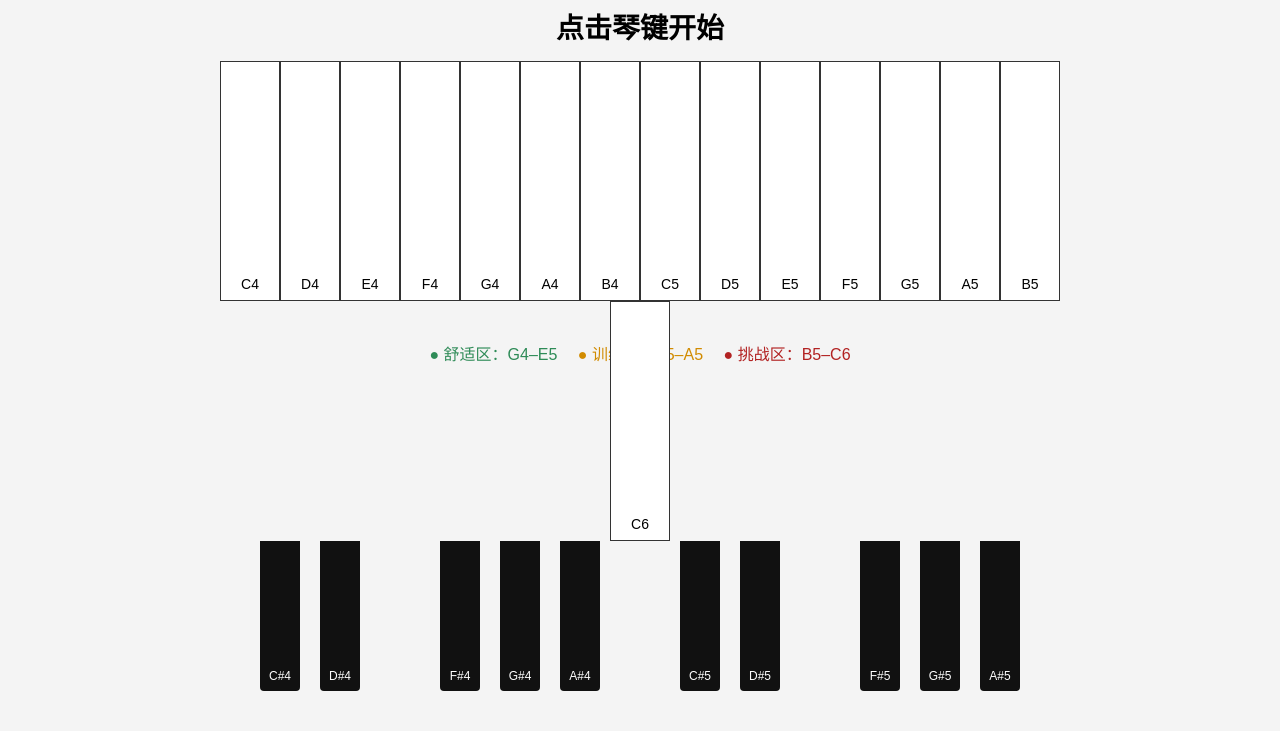
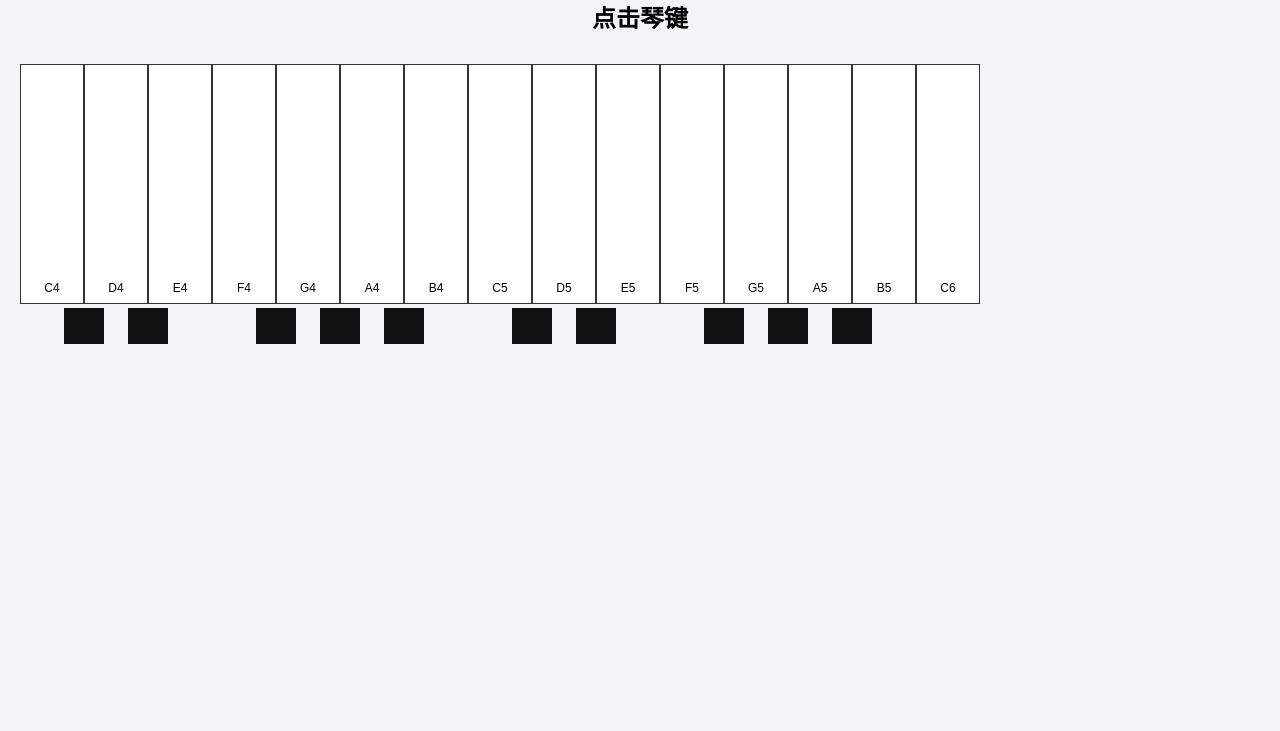
Before and after one commit to zephya2003/vocal-lab, a plain HTML site: page index.html in a window 1280 px wide. Shown: the part 69-800 px from the top of the page. Drawn offline with Linux system fonts and the light colour scheme.

Commit message:
Add files via upload

```diff
--- a/index.html
+++ b/index.html
@@ -1,104 +1,17 @@
-
-<!DOCTYPE html>
-<html lang="zh-CN">
-<head>
-<meta charset="UTF-8">
-<meta name="viewport" content="width=device-width, initial-scale=1">
-<title>女高音练声钢琴 C4–C6</title>
-<style>
-body{font-family:Arial,sans-serif;background:#f4f4f4;text-align:center;margin:20px}
-#display{font-size:28px;font-weight:bold;margin:15px}
-#piano{position:relative;width:840px;height:260px;margin:auto}
-.white{position:relative;display:inline-block;width:60px;height:240px;background:#fff;border:1px solid #333;
-box-sizing:border-box;vertical-align:top;cursor:pointer;user-select:none}
-.white span{position:absolute;bottom:8px;left:0;right:0;font-size:14px}
-.black{position:absolute;width:40px;height:150px;background:#111;color:#fff;border-radius:0 0 4px 4px;
-cursor:pointer;z-index:5}
-.black span{position:absolute;bottom:8px;left:0;right:0;font-size:12px}
-.legend{margin-top:20px}
-.good{color:#2e8b57}.train{color:#d18b00}.high{color:#b22222}
-</style>
-</head>
-<body>
-<h2>🎹 女高音练声钢琴（C4–C6）</h2>
-<div id="display">点击琴键开始</div>
-<div id="piano"></div>
-<div class="legend">
-<span class="good">● 舒适区：G4–E5</span>
-<span class="train">● 训练区：F5–A5</span>
-<span class="high">● 挑战区：B5–C6</span>
-</div>
-<script>
-const notes=[
-["C4",261.63],["C#4",277.18],["D4",293.66],["D#4",311.13],["E4",329.63],
-["F4",349.23],["F#4",369.99],["G4",392],["G#4",415.30],["A4",440],["A#4",466.16],["B4",493.88],
-["C5",523.25],["C#5",554.37],["D5",587.33],["D#5",622.25],["E5",659.25],
-["F5",698.46],["F#5",739.99],["G5",783.99],["G#5",830.61],["A5",880],["A#5",932.33],["B5",987.77],
-["C6",1046.50]
-];
-const whiteOrder=["C","D","E","F","G","A","B"];
-const piano=document.getElementById("piano");
-let whiteIndex=0;
-const whitePos={};
-notes.forEach(([n])=>{
- if(!n.includes("#")){
-   let d=document.createElement("div");
-   d.className="white";
-   d.dataset.note=n;
-   d.innerHTML="<span>"+n+"</span>";
-   piano.appendChild(d);
-   whitePos[n]=whiteIndex*60;
-   whiteIndex++;
- }
-});
-const blackAfter={"C":0,"D":1,"F":3,"G":4,"A":5};
-notes.forEach(([n,f])=>{
- if(n.includes("#")){
-   let base=n[0]+n.slice(-1);
-   let left=(blackAfter[n[0]]+(n.endsWith("5")?7:0))*60+40;
-   if(n=="C#5") left=7*60+40;
-   if(n=="D#5") left=8*60+40;
-   if(n=="F#5") left=10*60+40;
-   if(n=="G#5") left=11*60+40;
-   if(n=="A#5") left=12*60+40;
-   let b=document.createElement("div");
-   b.className="black";
-   b.style.left=left+"px";
-   b.dataset.note=n;
-   b.innerHTML="<span>"+n+"</span>";
-   piano.appendChild(b);
- }
-});
-const AudioContext=window.AudioContext||window.webkitAudioContext;
-const ctx=new AudioContext();
-let osc,gain;
-function play(freq,name){
- stop();
- osc=ctx.createOscillator();
- gain=ctx.createGain();
- osc.type="triangle";
- osc.frequency.value=freq;
- gain.gain.value=0.0001;
- osc.connect(gain).connect(ctx.destination);
- osc.start();
- gain.gain.exponentialRampToValueAtTime(0.25,ctx.currentTime+0.02);
- document.getElementById("display").textContent=name+"  ("+freq.toFixed(2)+" Hz)";
-}
-function stop(){
- if(osc){
-  gain.gain.exponentialRampToValueAtTime(0.0001,ctx.currentTime+0.05);
-  osc.stop(ctx.currentTime+0.06);
-  osc=null;
- }
-}
-document.querySelectorAll(".white,.black").forEach(el=>{
- const note=notes.find(x=>x[0]==el.dataset.note);
- el.onmousedown=()=>play(note[1],note[0]);
- el.onmouseup=stop;
- el.onmouseleave=stop;
- el.ontouchstart=(e)=>{e.preventDefault();play(note[1],note[0]);}
- el.ontouchend=stop;
-});
-</script>
-</body>
-</html>
+<!doctype html><html lang="zh-CN"><head><meta charset="utf-8"><meta name="viewport" content="width=device-width,initial-scale=1"><title>Vocal Lab</title><style>
+body{margin:0;font-family:Arial;background:#f5f5f7}h2,#display{text-align:center}#display{font-size:24px;font-weight:bold;margin:10px}#wrap{overflow-x:auto;padding:20px}#piano{position:relative;height:260px;display:inline-block}.white{width:64px;height:240px;background:#fff;border:1px solid #333;display:inline-block;box-sizing:border-box;position:relative}.white span{position:absolute;bottom:8px;width:100%;text-align:center;font-size:12px}.black{position:absolute;width:40px;height:150px;background:#111;color:#fff;border-radius:0 0 4px 4px;z-index:10}.black span{position:absolute;bottom:6px;width:100%;text-align:center;font-size:11px}
+</style></head><body><h2>🎹 Vocal Lab Piano (C4–C6)</h2><div id="display">点击琴键</div><div id="wrap"><div id="piano"></div></div><script>
+const freqs={'C4': 261.63, 'C#4': 277.18, 'D4': 293.66, 'D#4': 311.13, 'E4': 329.63, 'F4': 349.23, 'F#4': 369.99, 'G4': 392.0, 'G#4': 415.3, 'A4': 440.0, 'A#4': 466.16, 'B4': 493.88, 'C5': 523.25, 'C#5': 554.37, 'D5': 587.33, 'D#5': 622.25, 'E5': 659.25, 'F5': 698.46, 'F#5': 739.99, 'G5': 783.99, 'G#5': 830.61, 'A5': 880.0, 'A#5': 932.33, 'B5': 987.77, 'C6': 1046.5};
+const order=['C4', 'C#4', 'D4', 'D#4', 'E4', 'F4', 'F#4', 'G4', 'G#4', 'A4', 'A#4', 'B4', 'C5', 'C#5', 'D5', 'D#5', 'E5', 'F5', 'F#5', 'G5', 'G#5', 'A5', 'A#5', 'B5', 'C6'];
+const piano=document.getElementById('piano'),disp=document.getElementById('display');
+const whiteW=64,blackAfter={C:0,D:1,F:3,G:4,A:5};
+let w=0;
+order.forEach(n=>{if(!n.includes('#')){let d=document.createElement('div');d.className='white';d.dataset.note=n;d.innerHTML='<span>'+n+'</span>';piano.appendChild(d);w++;}});
+piano.style.width=(w*whiteW)+'px';
+order.forEach(n=>{if(n.includes('#')){let o=parseInt(n.slice(-1)),b=(o===5?7:0)+blackAfter[n[0]];let k=document.createElement('div');k.className='black';k.dataset.note=n;k.style.left=(b*whiteW+44)+'px';k.innerHTML='<span>'+n+'</span>';piano.appendChild(k);}});
+const AC=window.AudioContext||window.webkitAudioContext;const ctx=new AC();let osc,g;
+function stop(){if(osc){g.gain.exponentialRampToValueAtTime(.0001,ctx.currentTime+.05);osc.stop(ctx.currentTime+.06);osc=null;}}
+function play(n){stop();osc=ctx.createOscillator();g=ctx.createGain();osc.type='triangle';osc.frequency.value=freqs[n];osc.connect(g);g.connect(ctx.destination);g.gain.value=.0001;osc.start();g.gain.exponentialRampToValueAtTime(.25,ctx.currentTime+.02);disp.textContent=n+' '+freqs[n].toFixed(2)+' Hz';}
+document.addEventListener('pointerdown',e=>{let t=e.target.closest('.white,.black');if(t)play(t.dataset.note);});
+document.addEventListener('pointerup',stop);
+</script></body></html>
```
